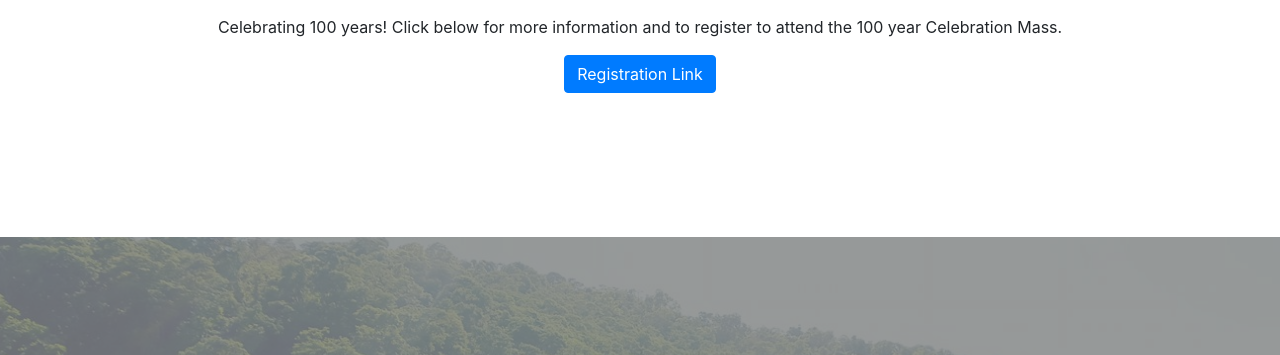
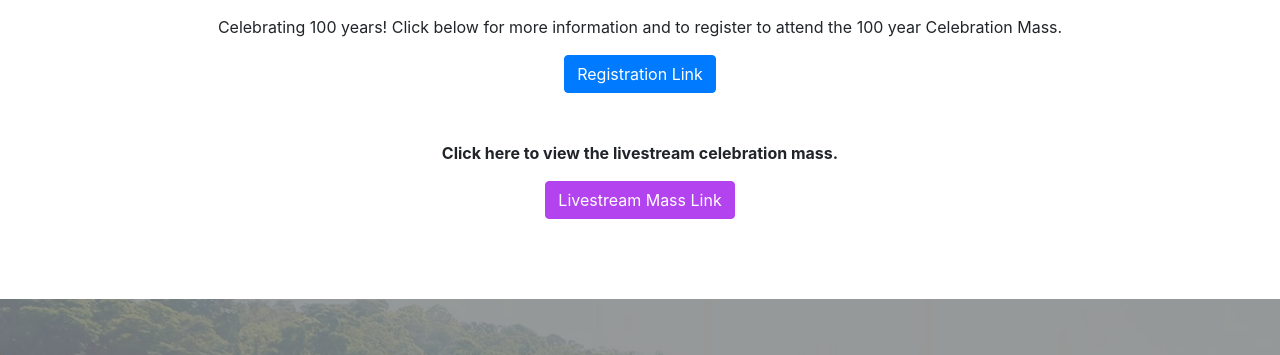
Before and after one commit to leelum1/Scouts, a plain HTML site: page index.html in a window 1280 px wide. Shown: the part 372-727 px from the top of the page. Drawn offline with nearby package versions, Linux system fonts and the light colour scheme.

Commit message:
adding livestream button and text

```diff
--- a/include.js
+++ b/include.js
@@ -25,7 +25,7 @@ $(document).ready( function () {
   let footerHTML = `<div class="container-fluid">
                       <div class="row">
                         <div class="col-3">
-                          <!-- <a target="_blank" href="https://www.instagram.com/1sttss/?hl=en"><img class="social-link" src="http://1tss.org/images/Instagram.png" alt=""></a> -->
+                          <a target="_blank" href="https://www.instagram.com/1sttss/?hl=en"><img class="social-link" src="http://1tss.org/images/Instagram.png" alt=""></a>
                         </div>
                         <div class="col-9">
                           <p id="copyright">Copyright 2022 First Trinidad Sea Scouts, Est. 1922.</p>
--- a/index.html
+++ b/index.html
@@ -70,6 +70,22 @@
         padding: 10px 10% 10px 10%;
       }
 
+      .livestream_cta {
+        font-weight:700;
+        margin-top: 3em;
+      }
+
+      .livestream_btn {
+        background: #B343EE;
+        border-color: #B343EE;
+      }
+
+      .livestream_btn:hover {
+        color: #fff;
+        background-color: #9437c7;
+        border-color: #9437c7;
+      }
+
       h6{
         text-align: center;
       }
@@ -124,7 +140,7 @@
       }
 
       .anniversary-div{
-        padding: 18% 5% 10% 5%;
+        padding: 18% 5% 5% 5%;
       }
 
       .anniversary-div > *{
@@ -141,6 +157,8 @@
       <p><strong>1922 - 2022</strong></p>
       <p>Celebrating 100 years! Click below for more information and to register to attend the 100 year Celebration Mass.</p>
       <p><a class="btn btn-primary" href="100registration.html">Registration Link</a></p>
+      <p class="livestream_cta">Click here to view the livestream celebration mass.</p>
+      <p><a class="btn btn-primary livestream_btn" href="https://youtu.be/MsMVJBuzyn0" target="_blank" rel="noopener">Livestream Mass Link</a></p>
     </div>
 
     <!-- <div class="container-fluid cover">
```
Also changed, not shown: 100registration.html (+4 -2 lines).
